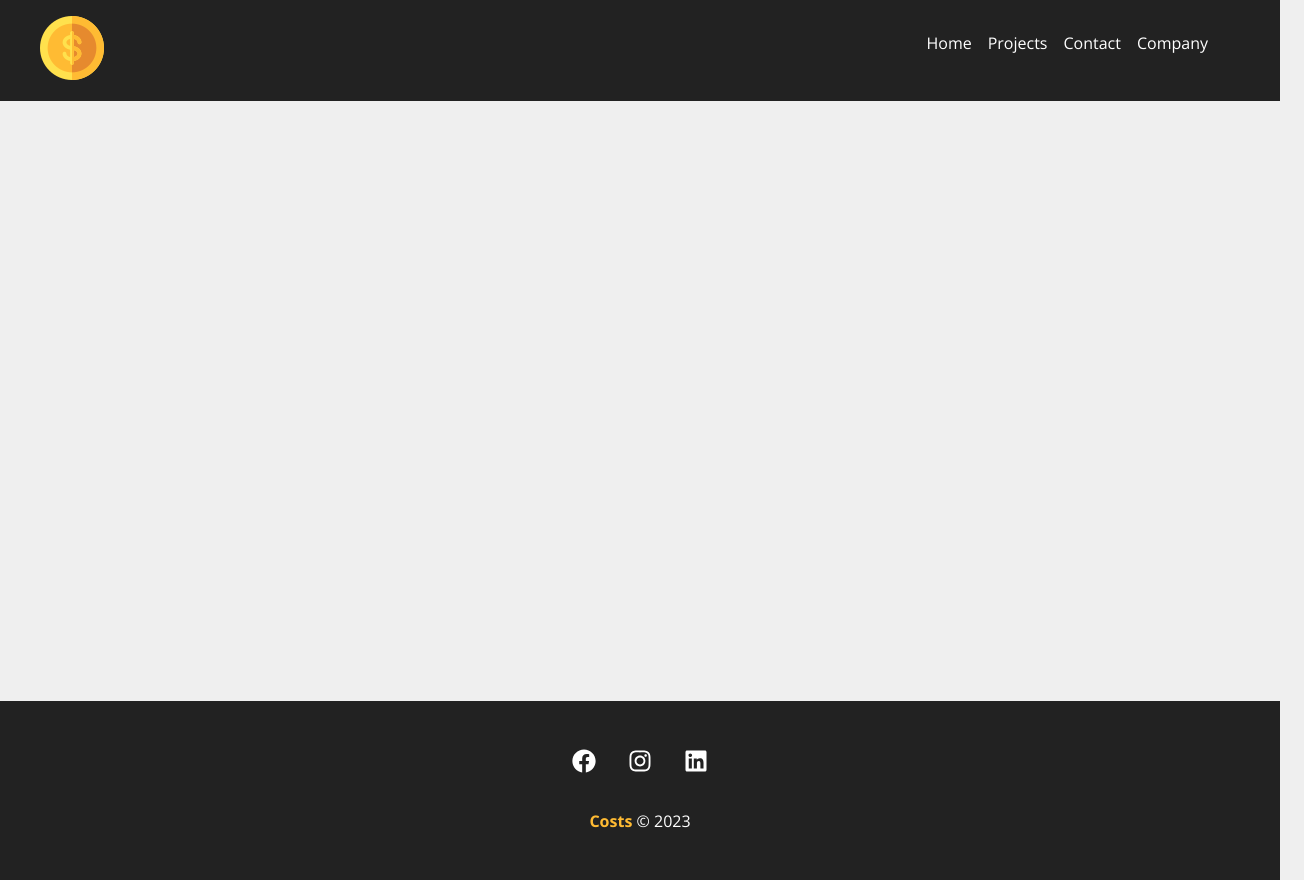
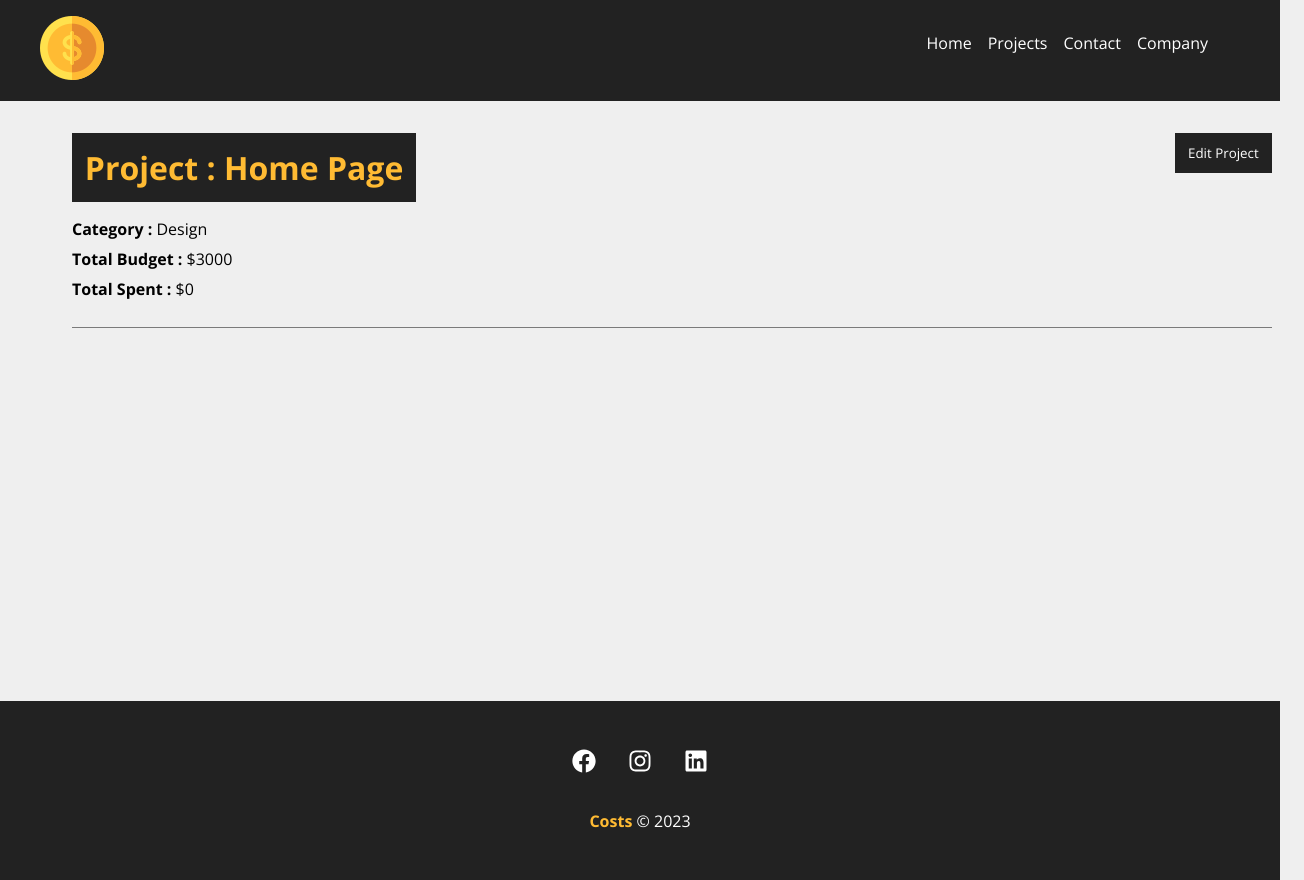
Before and after one commit to JuniorWender/Costs, a React (Create React App) app: page /project/2 in a window 1280 px wide. Shown: the whole page, 1304 px wide, since content can reach past the window. Built offline with nearby package versions, Linux system fonts and the light colour scheme; data requests are answered from the project's data file.

Commit message:
Edit Project screen

```diff
--- a/db.json
+++ b/db.json
@@ -10,6 +10,17 @@
       "cost": 0,
       "services": [],
       "id": 2
+    },
+    {
+      "name": "f",
+      "budget": "2",
+      "category": {
+        "id": "1",
+        "name": "Infra"
+      },
+      "cost": 0,
+      "services": [],
+      "id": 3
     }
   ],
   "Categories": [
--- a/src/App.js
+++ b/src/App.js
@@ -3,6 +3,7 @@ import Company from './components/pages/Company'
 import Contact from './components/pages/Contact'
 import Home from './components/pages/Home'
 import NewProject from './components/pages/NewProject'
+import Project from './components/pages/Project'
 import Projects from './components/pages/Projects'
 
 import Container from './components/layout/Container'
@@ -20,6 +21,7 @@ function App() {
           <Route path="/Contact" element={<Contact/>}/>
           <Route path="/Company" element={<Company/>}/>
           <Route path="/NewProject" element={<NewProject/>}/>
+          <Route path="/project/:id" element={<Project/>}/>
         </Routes>
       </Container>
       <Footer/>
--- /dev/null
+++ b/src/components/pages/Project.js
@@ -0,0 +1,75 @@
+import { useParams } from 'react-router-dom';
+import { useState, useEffect } from 'react';
+
+import Loading from './../layout/Loading';
+import Container from '../layout/Container';
+
+import styles from './Project.module.css'
+
+function Project() {
+
+    const { id } = useParams() // Pega o Id da URL
+
+    const [project, setProject] = useState([])
+    const [showProjectForm, setShowProjectForm] = useState(false)
+
+    useEffect(() => {
+       setTimeout(() => {
+        fetch(`http://localhost:5000/projects/${id}`,{
+            method: 'GET',
+            headers: {
+                'Content-Type' : 'application/json' ,
+            },
+        })
+            .then((resp) => resp.json())
+            .then((data) => {
+                setProject(data)
+            })
+            .catch((error) => console.log(error))
+       }, 200)
+    }, [id])
+
+    function toggleProjectForm() {
+        setShowProjectForm(!showProjectForm)
+    }
+
+    return (
+        <>{project.name ? (
+            <div className={styles.project_details}>
+                <Container customClass="column">
+                    <div className={styles.details_container}>
+                        <h1>Project : {project.name} </h1>
+                        <button className={styles.btn} onClick={toggleProjectForm}>
+                            {!showProjectForm ? 'Edit Project' : 'Close'}
+                        </button>
+                        {!showProjectForm ? (
+                            <div className={styles.project_info}>
+                                <p>
+                                    <span> Category : </span> {project.category.name}
+                                </p>
+                                <p>
+                                    <span> Total Budget : </span> ${project.budget}
+                                </p>
+                                <p>
+                                    <span> Total Spent : </span> ${project.cost}
+                                </p>
+                            </div>
+                        ) : (
+                            <div className={styles.project_info}>
+                                <p>Form</p>
+                            </div>
+                        )}
+                    </div>
+                </Container>
+            </div>
+
+        ) : (
+
+            <Loading />
+
+        )}
+        </>
+    )
+}
+
+export default Project;
--- /dev/null
+++ b/src/components/pages/Project.module.css
@@ -0,0 +1,48 @@
+.project_details {
+    padding: 2em;
+}
+
+.project_details h1,
+.project_details h2,
+.project_details p {
+    margin-bottom: 0.5em;
+}
+
+.project_details h1 {
+    background-color: #222;
+    color: #FFBB33;
+    padding: 0.4em;
+}
+
+.project_details span {
+    font-weight: bold;
+}
+
+.details_container,
+.service_form_container {
+    border-bottom: 1px solid #7a7a7a;
+    margin-bottom: 1.2em;
+    padding-bottom: 1.2em;
+    display: flex;
+    justify-content: space-between;
+    flex-wrap: wrap;
+}
+
+.btn {
+    background-color: #222;
+    color: #FFF;
+    padding: 0.5em 1em;
+    text-decoration: none;
+    transition: 0.5s;
+    cursor: pointer;
+    max-height: 40px;
+    border: none;
+}
+
+.btn:hover {
+    color: #ffbb33;
+}
+
+.project_info {
+    width: 100%;
+}
--- a/src/components/project/ProjectCard.js
+++ b/src/components/project/ProjectCard.js
@@ -20,7 +20,7 @@ function ProjectCard({id, name, budget, category, handleRemove}) {
                 <span className={`${styles[category.toLowerCase()]}`}></span> {category}
             </p>
             <div className={styles.project_card_actions}>
-                <Link to="/">
+                <Link to={`/project/${id}`}>
                     <BsPencil/> Edit
                 </Link>
                 <button onClick={remove}>
```
